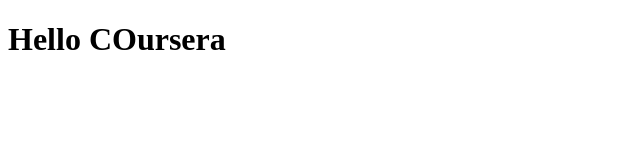
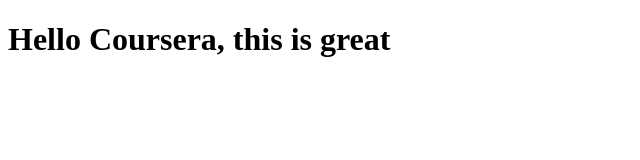
Before and after one commit to nishikarp/Coursera, a plain HTML site: page index.html in a window 1280 px wide. Shown: the whole page, without its empty margins (0-640 px from the left). Drawn offline with Linux system fonts and the light colour scheme.

Commit message:
Fixed typo in welcome message

```diff
--- a/index.html
+++ b/index.html
@@ -6,7 +6,7 @@
     </head>
     <body>
         <h1>
-            Hello COursera
+            Hello Coursera, this is great
         </h1>
     </body>
 
```
Also changed, not shown: site/index.html (+1 -1 lines).
